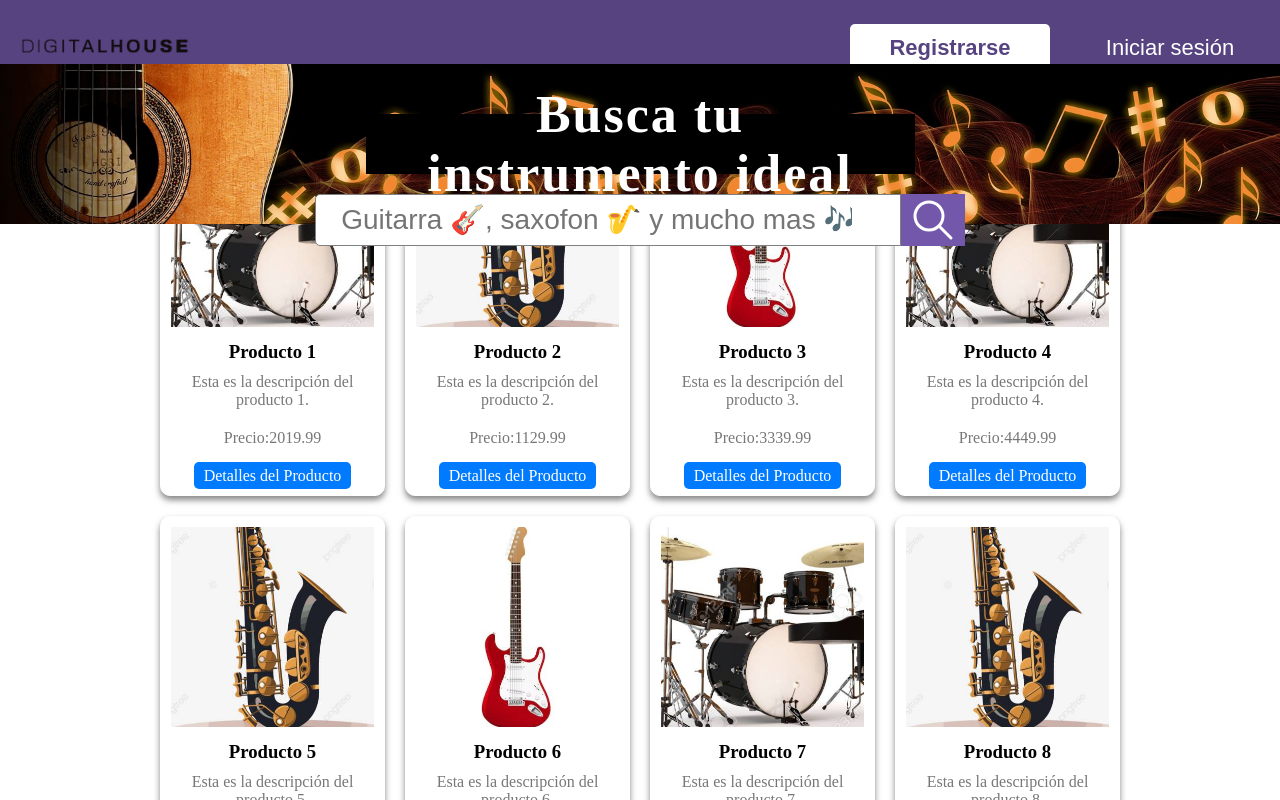
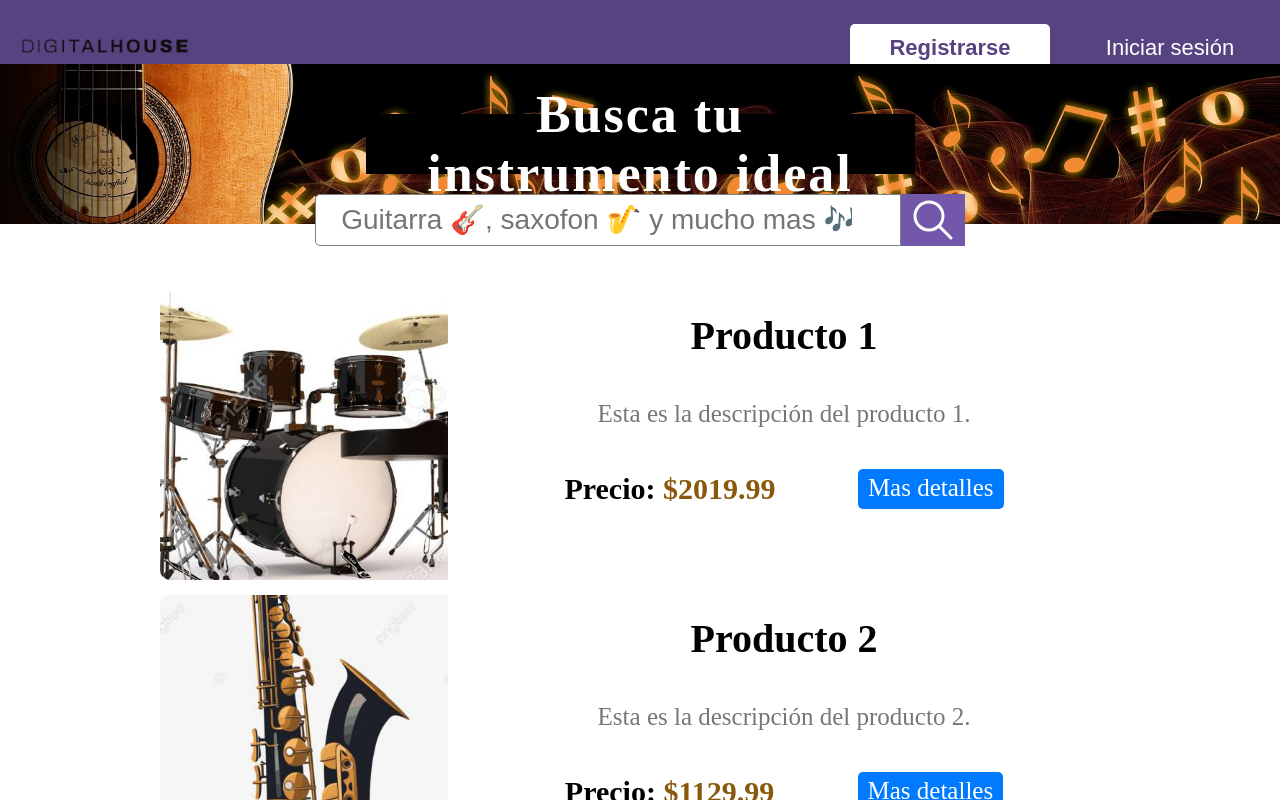
Before and after one commit to JavierNicolasRamos/proyecto-integrador-front, a React (Vite) app: page /home in a window 1280 px wide. Shown: the top 800 px of the page. Built offline with nearby package versions, Linux system fonts and the light colour scheme.

Commit message:
feat: Card in the home was modified

```diff
--- a/src/components/Card.jsx
+++ b/src/components/Card.jsx
@@ -1,19 +1,25 @@
 import "../styles/Card.css";
 import { Link } from 'react-router-dom';
 
+// eslint-disable-next-line react/prop-types
 const Card = ({producto}) => {
 
+  // eslint-disable-next-line react/prop-types
   const {id, nombre, descripcion, precio, imagen } = producto
 
   return (
     <div className="card">
-      <img src={imagen} alt={nombre} />
-      <h3>{nombre}</h3>
-      <p>{descripcion}</p>
-      <p>Precio:{precio}</p>
-      <Link to={`/product/detail/${id}`} className="button-link">
-        Detalles del Producto
-      </Link>
+      <img className="card__image" src={imagen} alt={nombre} />
+      <div className="card__details">
+        <h3 className="card__details-name">{nombre}</h3>
+        <p className="card__details-description">{descripcion}</p>
+        <div className="card__details-price">
+          <p className="card__details-price-cost">Precio: <span>${precio}</span></p>
+          <Link to={`/product/detail/${id}`} className="card__details-link">
+            Mas detalles
+          </Link>
+        </div>
+      </div>
     </div>
   )
 }
--- a/src/styles/Card.css
+++ b/src/styles/Card.css
@@ -3,58 +3,93 @@
 /* Contenedor de las tarjetas */
 .product-grid {
   display: grid;
-    grid-template-columns: repeat(auto-fill, minmax(200px, 1fr)); /* Columnas flexibles */
-    gap: 20px; /* Espacio entre las tarjetas */
-    justify-content: center; /* Centra horizontalmente las filas */
-    max-width: 1000px; /* Ancho máximo del contenedor */
-    margin: 0 auto; /* Centra el contenido */
-    padding: 20px; /* Espacio alrededor del contenedor */
-    background-color: #ffff; /* Color de fondo */
+  grid-template-columns: repeat(auto-fill, minmax(500px, 1fr)); /* Columnas flexibles */
+  gap: 15px;
+  justify-content: center;
+  margin: 22vh auto 5vh auto;
+  padding: 20px;
+  background-color: var(--white);
+  min-height: 57vh;
+  max-width: 1000px;
 }
 
 .card {
-    border: 1px solid white;
+  display: flex;
   border-radius: 10px;
-    padding: 10px;
   text-align: center;
-    background-color: #ffff;
-    box-shadow: 0 4px 6px rgba(83, 82, 82, 0.7);
-    transition: transform 0.2s;
+  background-color: var(--white);
+  transition: outline .1s ease-in-out;
+  overflow: hidden;
+  min-height: 230px;
 }
 
-  .card:hover {
-    transform: translateY(-5px);
+.card:hover{
+  outline: 1px solid var(--gold-800);
 }
 
 .card img {
-    width: 100%;
-    height: auto;
-    max-height: 200px;
+  width: 30%;
+  aspect-ratio: 1/1;
+  object-fit: scale-down;
 }
 
-  h3 {
-    margin: 10px 0;
+.card__details{
+  width: 100%;
+  padding: 10px;
 }
 
-  p {
+.card__details-name {
+  font-size: 40px;
+  margin: 10px 0;
+  text-align: center;
+}
+
+.card__details-description{
+  font-size: 25px;
+  text-align: center;
   margin: 0;
   color: #777;
   margin-bottom: 20px;
+  width: 80%;
+  margin: 40px auto;
+  line-height: 30px;
+  overflow: hidden; /* Oculta el contenido que se desborda */
+  text-overflow: ellipsis; /* Muestra los puntos suspensivos (...) */
+  display: -webkit-box;
+  -webkit-line-clamp: 2; /* Limita a 2 líneas (propiedad específica de WebKit, asegúrate de incluirla para navegadores compatibles con WebKit) */
+  -webkit-box-orient: vertical;
 }
 
-  .button-link {
+.card__details-price{
+  margin: 0 auto;
+  width: 80%;
+  display: flex;
+  align-items: center;
+  justify-content: space-around;
+}
+
+.card__details-price-cost{
+  font-weight: bolder;
+  font-size: 30px;
+}
+
+.card__details-price-cost span{
+  color: var(--gold-800);
+}
+
+.card__details-link {
   background-color: #007bff;
   color: #fff;
   border: none;
   border-radius: 5px;
   padding: 5px 10px;
   cursor: pointer;
-    margin-top: 50px;
+  font-size: 25px;
+  text-decoration: none;
+  height: 40px;
+}
+
+.card__details-link:hover {
+  background-color: #0056b3;
   text-decoration: none;
 }
-
-  .button-link:hover {
-    background-color: #0056b3;
-    margin-top: 50px;
-    text-decoration: none;
-  }
```
Lines whose indentation alone changed are shown as unchanged.
